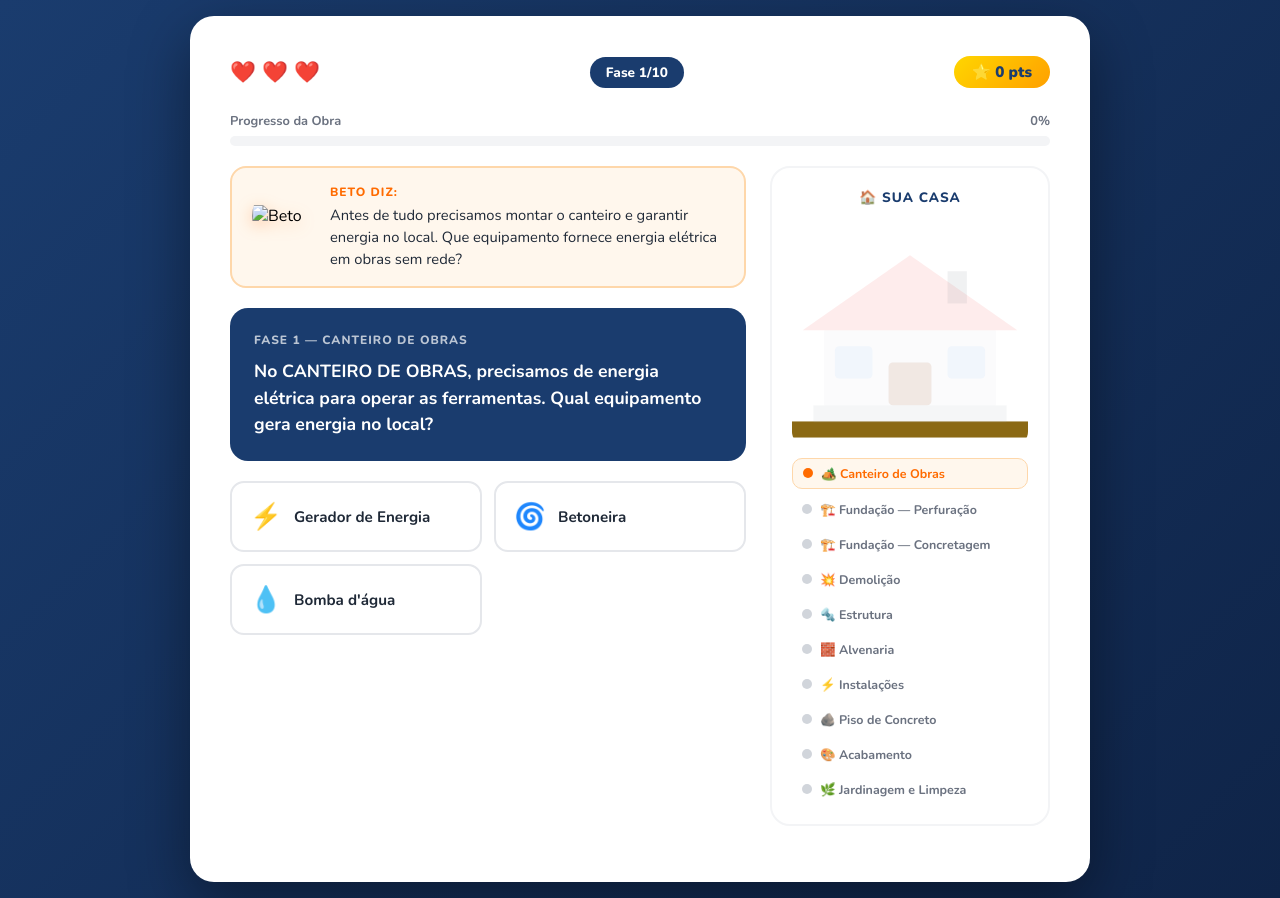
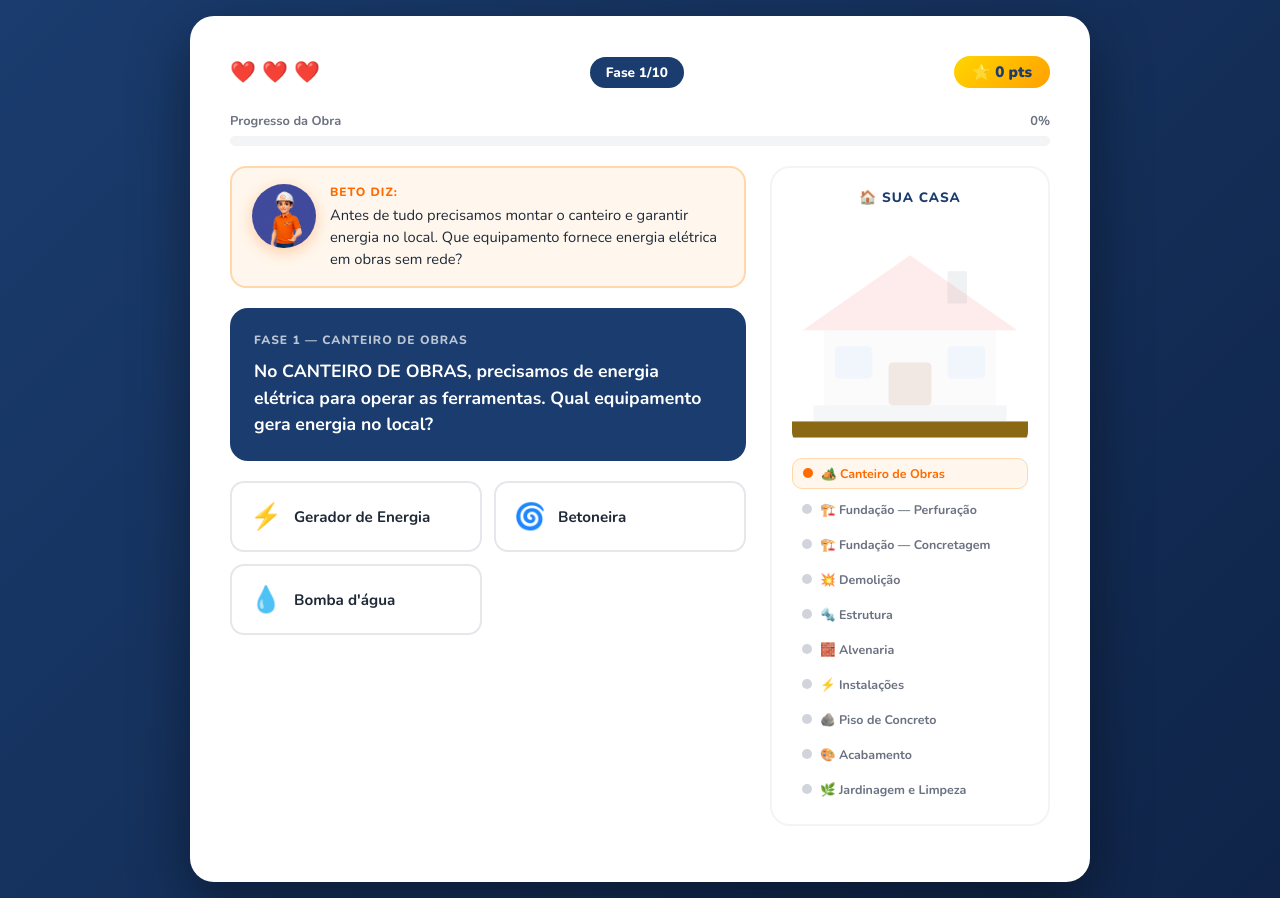
Before and after one commit to almiraazevedo-ship-it/BETO-AUXILIAR, a plain HTML site: page index.html in a window 1280 px wide. Both pictures are taken after a click on the button "Iniciar a Obra!". Drawn offline with nearby package versions, Linux system fonts and the light colour scheme.

Commit message:
Update index.html

```diff
--- a/index.html
+++ b/index.html
@@ -620,7 +620,7 @@
       <div class="main-col">
         <!-- Dica do Mestre André -->
         <div class="mascot-hint">
-          <div class="mascot-mini"><img src="main/images/beto.png" alt="Beto"/></div>
+          <div class="mascot-mini"><img src="images/beto.png" alt="Beto"/></div>
           <div class="mascot-hint-text">
             <div class="name">Beto diz:</div>
             <p id="masterHint">Selecione a resposta correta para avançar!</p>
```
